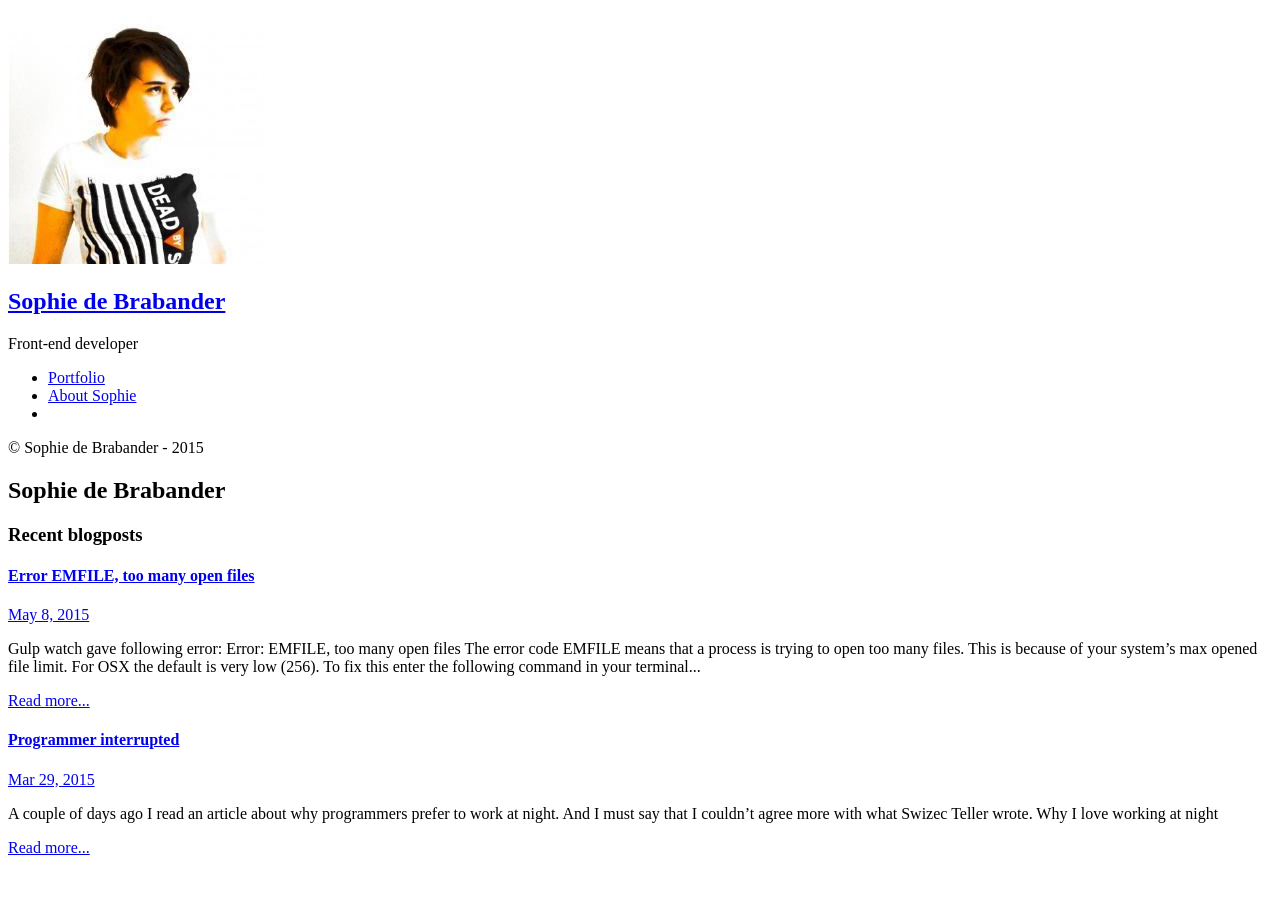
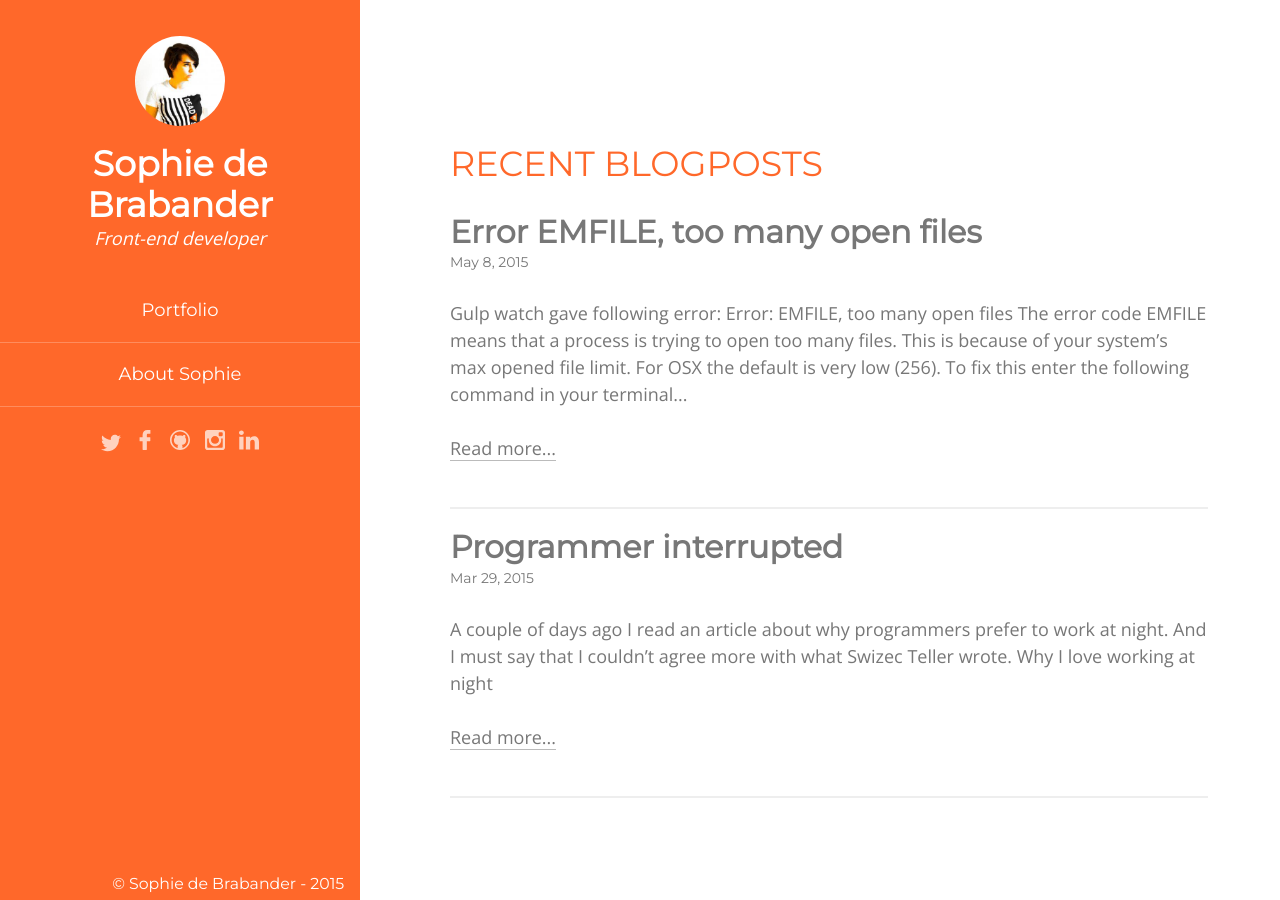
Before and after one commit to Zofie/zofie.github.io, a Jekyll site: the page built from index.html, in a window 1280 px wide. Built offline with Jekyll 4.4.1, drawn with Linux system fonts in a browser that asks for light colours; nearby versions of some CDN libraries; comment, search, counter and statistics services are not loaded.

Commit message:
Feed: layout none

```diff
--- a/_includes/head.html
+++ b/_includes/head.html
@@ -14,7 +14,7 @@
     <link href='http://fonts.googleapis.com/css?family=Open+Sans|Montserrat' rel='stylesheet' type='text/css'>
 
     <!-- Custom CSS -->
-    <link rel="stylesheet" href="{{ "/css/screen.css.map" | prepend: site.baseurl }}">
+    <link rel="stylesheet" href="{{ "/css/screen.css" | prepend: site.baseurl }}">
 
     <!-- GOOGLE ANALYTICS -->
     <script>
--- a/feed.xml
+++ b/feed.xml
@@ -1,6 +1,3 @@
----
-layout: none
----
 <?xml version="1.0" encoding="UTF-8"?>
 <rss version="2.0" xmlns:atom="http://www.w3.org/2005/Atom">
   <channel>
```
Also changed, not shown: _layouts/default.html (line endings or trailing spaces).
